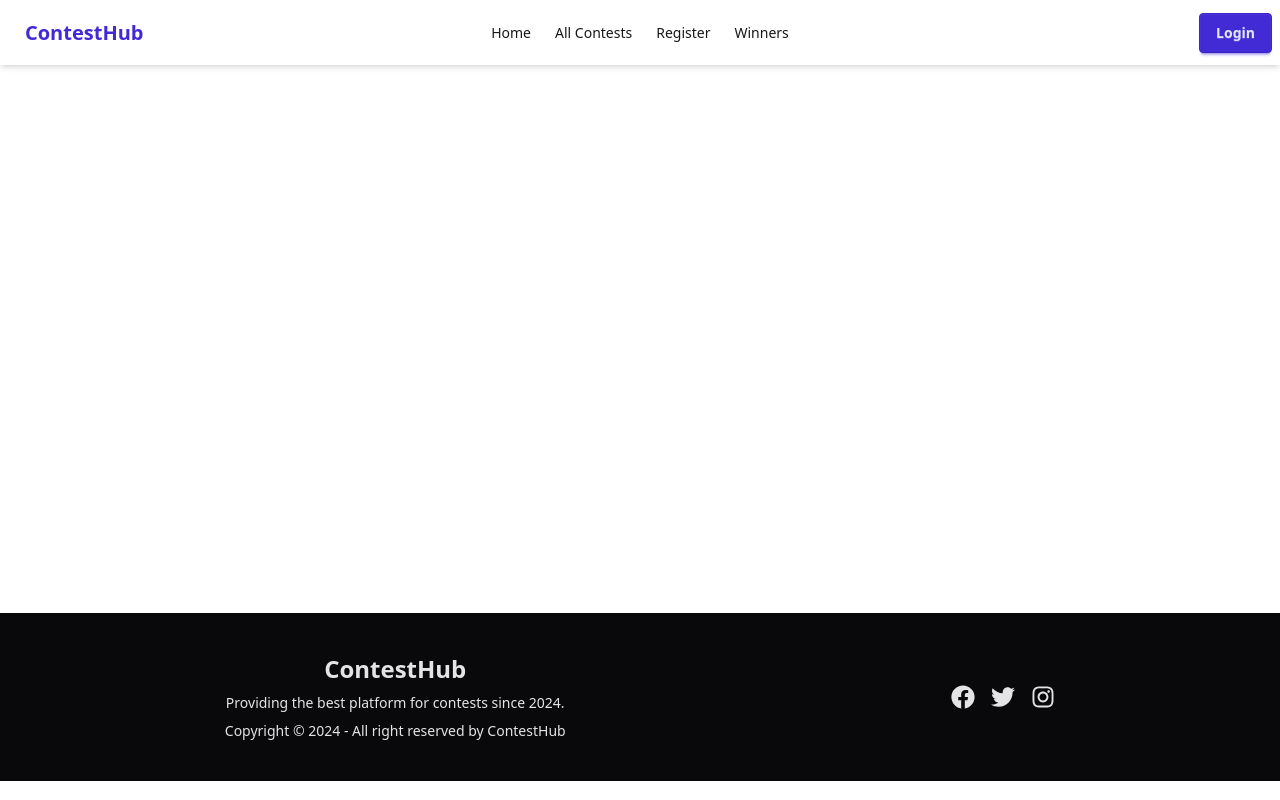
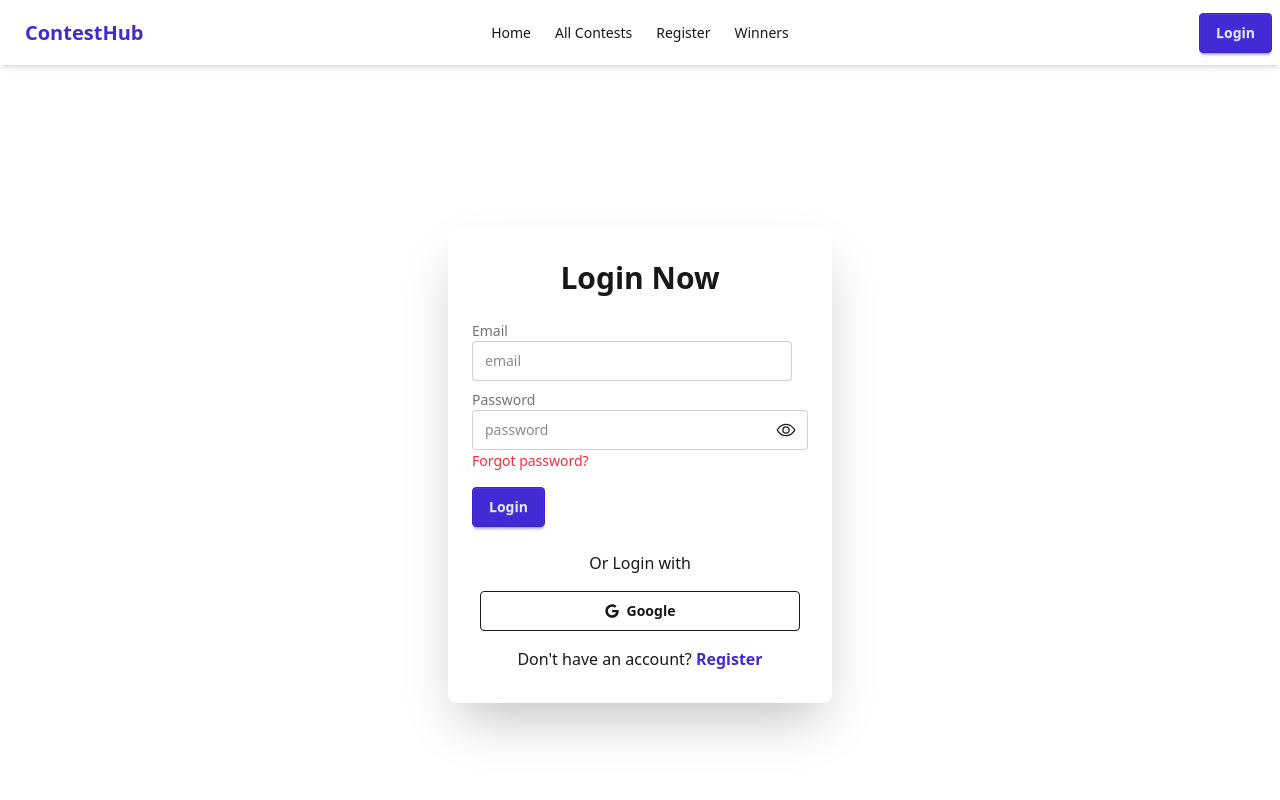
Before and after one commit to mohammad-arif-ahmed/Assignment-Projects-11-client, a React (Vite) app: page /login in a window 1280 px wide. Shown: the top 800 px of the page. Built offline with nearby package versions, Linux system fonts and the light colour scheme; no server answers.

Commit message:
complete login page

```diff
--- a/src/pages/Login.jsx
+++ b/src/pages/Login.jsx
@@ -1,9 +1,128 @@
-import React from 'react';
 
+import { Link, useLocation, useNavigate } from "react-router-dom";
+import { FaGoogle } from 'react-icons/fa';
+import { IoEyeOffOutline, IoEyeOutline } from "react-icons/io5";
+import toast from "react-hot-toast";
+import useAuth from "../hooks/useAuth";
+import { useState } from "react";
+import { sendPasswordResetEmail } from "firebase/auth";
 const Login = () => {
+    const { signIn, googleSignIn } = useAuth();
+    const navigate = useNavigate();
+    const location = useLocation();
+
+    const [showPassword, setShowPassword] = useState(false);
+
+    const handleLogin = (e) => {
+        e.preventDefault();
+        const form = new FormData(e.currentTarget);
+        const email = form.get('email');
+        const password = form.get('password');
+
+        signIn(email, password)
+            .then(result => {
+                console.log(result.user);
+                toast.success("Login successful!");
+
+                navigate(location?.state ? location.state : '/');
+            })
+            .catch(error => {
+                console.error(error);
+                toast.error(error.message || "Login failed! Check credentials.");
+            });
+    };
+
+    const handleGoogleSignIn = () => {
+        googleSignIn()
+            .then(result => {
+                console.log(result.user);
+                toast.success("Google Login successful!");
+                navigate(location?.state ? location.state : '/');
+            })
+            .catch(error => {
+                console.error(error);
+                toast.error("Google Login failed!");
+            });
+    };
+
+    const handleForgotPassword = (e) => {
+        const emailInput = document.getElementById('email').value;
+
+        if (!emailInput) {
+            toast.error("Please enter your email in the input field first.");
+            return;
+        }
+
+
+
+        sendPasswordResetEmail(auth, emailInput)
+            .then(() => {
+                toast.success(`Password reset link sent to ${emailInput}`);
+            })
+            .catch((error) => {
+                console.error(error);
+                toast.error("Error sending reset email! Check email address.");
+            });
+    };
+
+
     return (
-        <div>
+        <div className="hero min-h-screen">
+            <div className="card shrink-0 w-full max-w-sm shadow-2xl bg-base-100">
+                <h2 className="text-3xl font-bold text-center pt-8">Login Now</h2>
+                <form onSubmit={handleLogin} className="card-body">
+                    <div className="form-control">
+                        <label className="label"><span className="label-text">Email</span></label>
+                        {/* Added ID for Forgot Password function */}
+                        <input type="email" id="email" name="email" placeholder="email" className="input input-bordered" required />
+                    </div>
 
+                    <div className="form-control">
+                        <label className="label"><span className="label-text">Password</span></label>
+                        <div className="relative">
+                            <input
+                                type={showPassword ? "text" : "password"} // Type toggle logic
+                                name="password"
+                                placeholder="password"
+                                className="input input-bordered w-full"
+                                required
+                            />
+                            {/* Password Visibility Toggle Button */}
+                            <span
+                                className="absolute right-3 top-1/2 -translate-y-1/2 cursor-pointer"
+                                onClick={() => setShowPassword(!showPassword)}
+                            >
+                                {showPassword ? <IoEyeOffOutline className="text-xl"/> : <IoEyeOutline className="text-xl"/>}
+                            </span>
+                        </div>
+                        {/* Forgot Password Link */}
+                        <label className="label">
+                            <a
+                                onClick={handleForgotPassword}
+                                className="label-text-alt link link-hover text-red-500"
+                            >
+                                Forgot password?
+                            </a>
+                        </label>
+                    </div>
+
+                    <div className="form-control mt-2">
+                        <button className="btn btn-primary">Login</button>
+                    </div>
+                </form>
+
+                {/* Social Login */}
+                <div className="px-8 pb-8">
+                    <p className="text-center mb-4">Or Login with</p>
+                    <button onClick={handleGoogleSignIn} className="btn btn-outline w-full gap-2">
+                        <FaGoogle />
+                        Google
+                    </button>
+                    <p className="mt-4 text-center">
+                        Don't have an account? <Link to="/register" className="text-primary font-bold">Register</Link>
+                    </p>
+                </div>
+            </div>
         </div>
     );
 };
```
